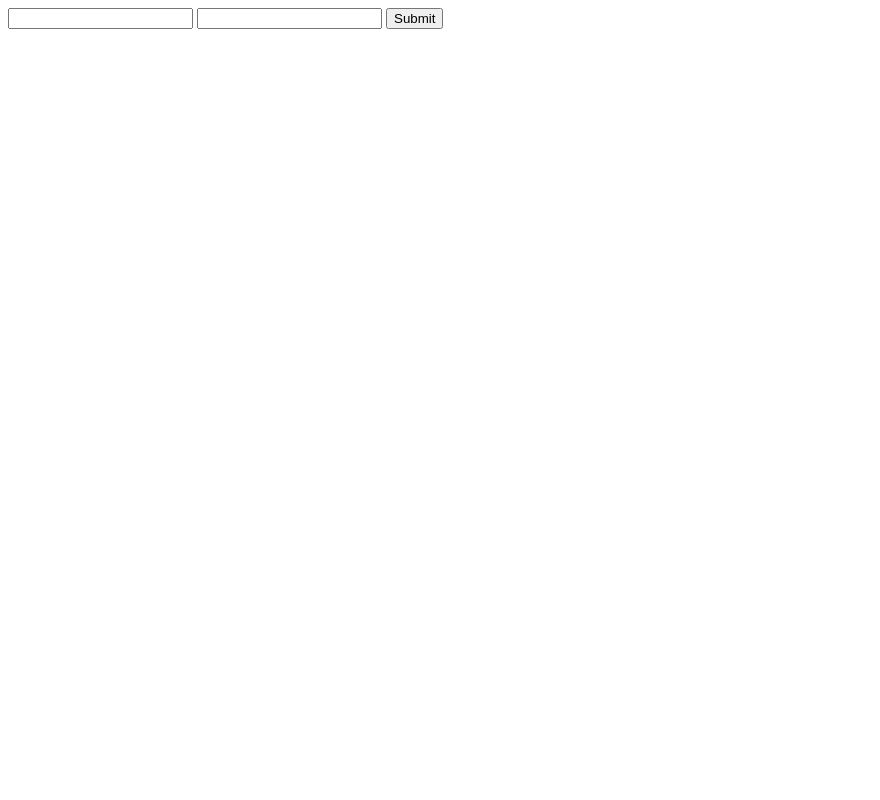
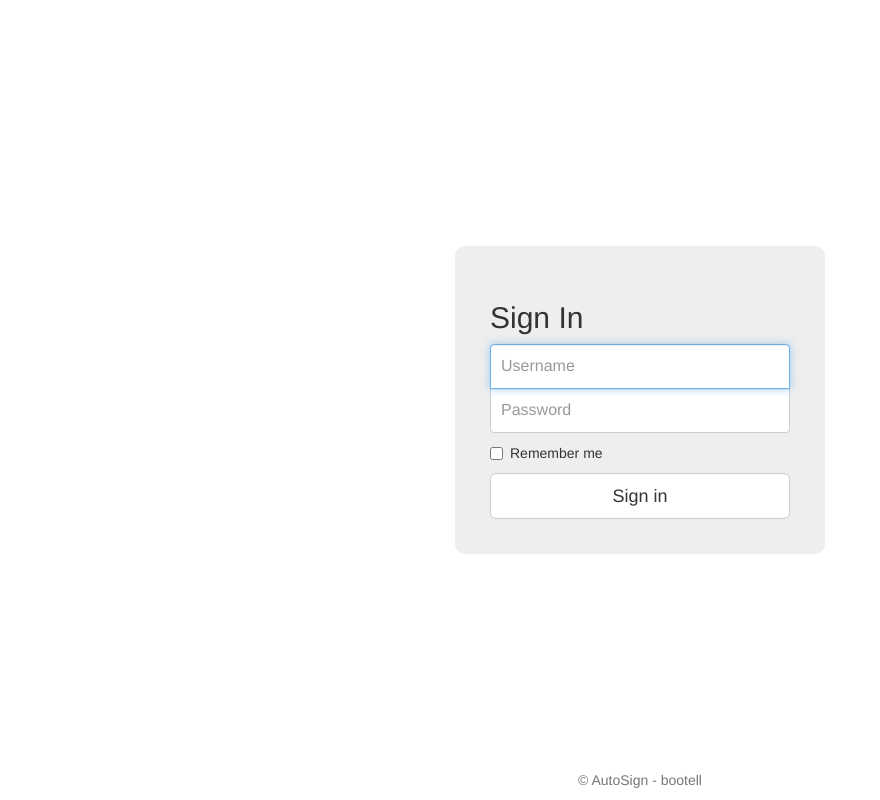
Before and after one commit to bootell/autosign, a Flask app: page /login in a window 1280 px wide. Before the commit the part shown is almost empty. Shown: the whole page, without its empty margins (0-880 px from the left). Run offline with Flask 2, Linux system fonts and the light colour scheme; some libraries are stand-ins or nearby versions.

Commit message:
add login page

```diff
--- a/main.py
+++ b/main.py
@@ -25,7 +25,7 @@ def init_db():
 @app.before_request
 def before_request():
     #check login
-    if  'username' in session or request.path == '/login':
+    if  'username' in session or request.path == '/login' or request.path == '/static/sign.css':
         pass
     else:
         return redirect(url_for('login'))
@@ -56,7 +56,7 @@ def logout():
 #dashboard page
 @app.route('/dashboard')
 def dashboard():
-    return 'Hello %s' % session['username']
+    return render_template('index.html')
 
 app.secret_key = 'autosign-by-bootell'
 if __name__ == '__main__':
--- /dev/null
+++ b/static/sign.css
@@ -0,0 +1,76 @@
+html,
+body {
+    height: 100%;
+}
+.site-wrapper{
+    display: table;
+    width: 100%;
+    height: 100%;
+}
+
+.login-container {
+    display: table-cell;
+    vertical-align: middle;
+}
+.form-signin {
+    max-width: 370px;
+    padding: 35px;
+    margin: 0 auto;
+    background-color: #eee;
+    border-radius: 10px;
+}
+.form-signin .form-signin-heading,
+.form-signin .checkbox {
+    margin-bottom: 10px;
+}
+.form-signin .checkbox {
+    font-weight: normal;
+}
+.form-signin .form-control {
+    position: relative;
+    height: auto;
+    -webkit-box-sizing: border-box;
+        -moz-box-sizing: border-box;
+            box-sizing: border-box;
+    padding: 10px;
+    font-size: 16px;
+}
+.form-signin .form-control:focus {
+    z-index: 2;
+}
+.form-signin input[type="text"] {
+    margin-bottom: -1px;
+    border-bottom-right-radius: 0;
+    border-bottom-left-radius: 0;
+}
+.form-signin input[type="password"] {
+    margin-bottom: 10px;
+    border-top-left-radius: 0;
+    border-top-right-radius: 0;
+}
+.login-footer {
+    position: absolute;
+    bottom: 0;
+    width: 100%;
+    text-align:center;
+}
+.text-muted, .text-muted a {
+    color: #777;
+}
+
+.sign-container {
+    width: 100%;
+    min-height: 90%;
+}
+@media (min-width: 768px) {
+    .dashboard {
+        max-width: 730px;
+  }
+.dashboard {
+    width: 700px;
+    margin-left: auto;
+    margin-right: auto;
+}
+.footer {
+    text-align: center;
+}
--- a/templates/login.html
+++ b/templates/login.html
@@ -1,5 +1,44 @@
-<form action="login" method="POST">
-    <input type="text" name="username"></input>
-    <input type="password" name="password"></input>
-    <input type="submit"></input>
-</form>
+<!DOCTYPE html>
+<html lang="zh-CN">
+<head>
+    <meta charset="utf-8">
+    <meta http-equiv="X-UA-Compatible" content="IE=edge">
+    <meta name="viewport" content="width=device-width, initial-scale=1">
+
+    <meta name="description" content="">
+    <meta name="author" content="bootell">
+    <link rel="icon" href="favicon.ico">
+
+    <title>bosign - Automatically Sign Your Account</title>
+
+    <link href="http://cdn.bootcss.com/bootstrap/3.3.5/css/bootstrap.min.css" rel="stylesheet">
+    <link href="/static/sign.css" rel="stylesheet">
+
+    <!--[if lt IE 9]>
+        <script src="//cdn.bootcss.com/html5shiv/3.7.2/html5shiv.min.js"></script>
+        <script src="//cdn.bootcss.com/respond.js/1.4.2/respond.min.js"></script>
+    <![endif]-->
+</head>
+<body>
+    <div class="site-wrapper">
+        <div class="login-container">
+            <form class="form-signin" action="" method="POST">
+                <h2 class="form-signin-heading">Sign In</h2>
+                <label for="inputEmail" class="sr-only">Username</label>
+                <input type="text" id="inputUsername" class="form-control" placeholder="Username" name="username" required autofocus>
+                <label for="inputPassword" class="sr-only">Password</label>
+                <input type="password" id="inputPassword" class="form-control" placeholder="Password" name="password" required>
+                <div class="checkbox">
+                    <label>
+                        <input type="checkbox" value="remember-me"> Remember me
+                    </label>
+                </div>
+                <button class="btn btn-lg btn-default btn-block" type="submit">Sign in</button>
+            </form>
+            <div class="login-footer">
+                <p class="text-muted">&copy; <a href="#">AutoSign</a> - <a href="http://bootell.net" target="_blank">bootell</a></p>
+            </div>
+        </div>
+    </div>
+</body>
+</html>
```
Also changed, not shown: templates/index.html (added, +47 -0 lines), README.md.
